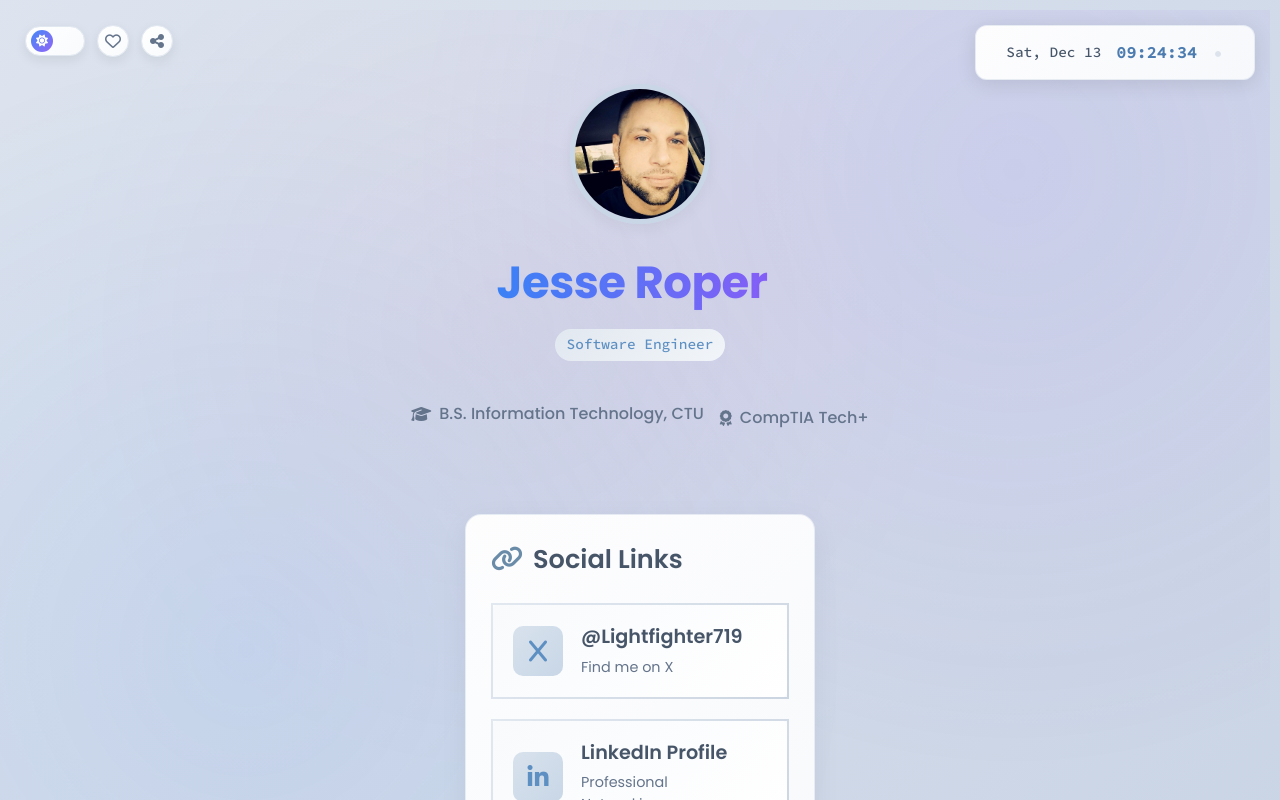
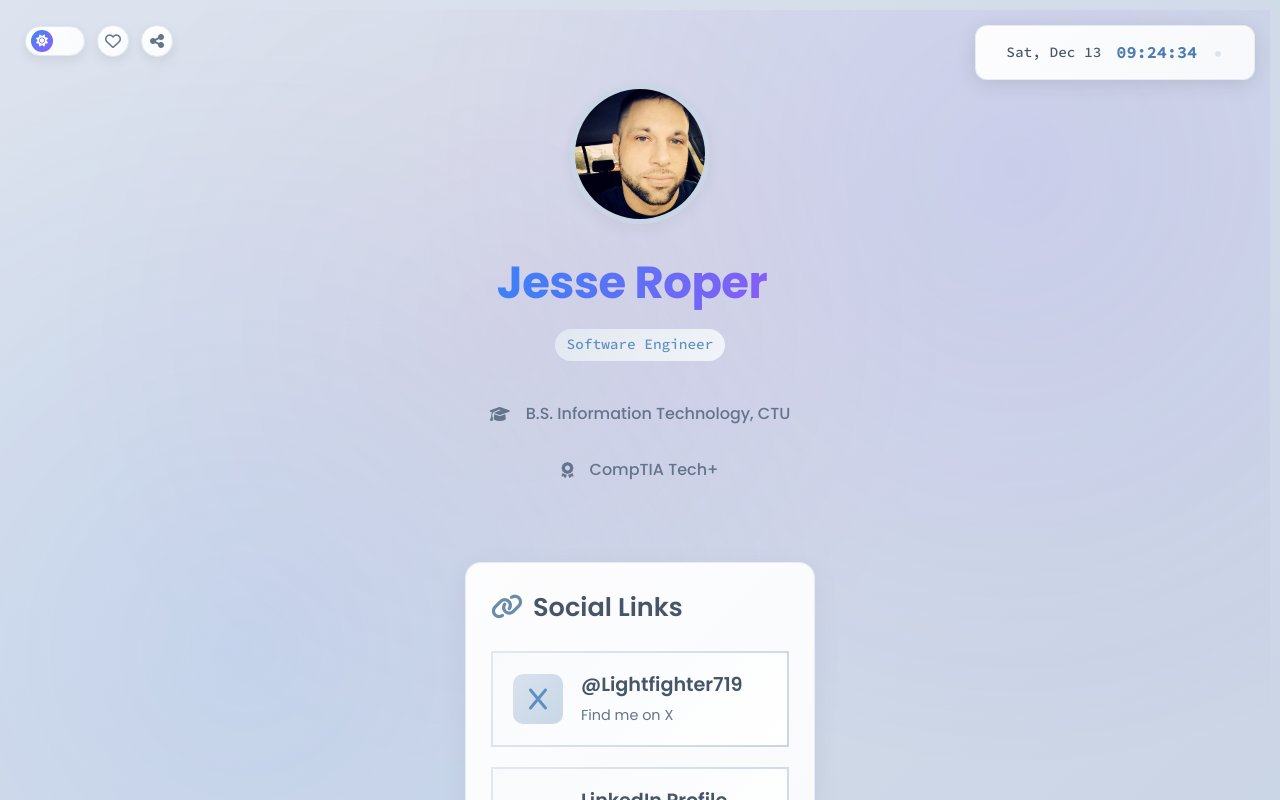
Before and after one commit to sudo-self/links, a Next.js app: page / in a window 1280 px wide. Shown: the top 800 px of the page. Built offline with nearby package versions, Linux system fonts and the light colour scheme; no server answers; the database is empty.

Commit message:
Update globals.css

```diff
--- a/app/globals.css
+++ b/app/globals.css
@@ -2577,16 +2577,26 @@ html {
     }
 }
 
-/* Education Styles */
+
 .education {
     font-size: 1rem;
     color: #64748b;
     margin: 10px 0;
+    display: block;
+    text-align: center;
+    font-weight: 500;
+}
+
+.education > div {
     display: flex;
     align-items: center;
     justify-content: center;
     gap: 8px;
-    font-weight: 500;
+    margin-bottom: 8px;
+}
+
+.education > div:last-child {
+    margin-bottom: 0;
 }
 
 .dark-mode .education {
```
